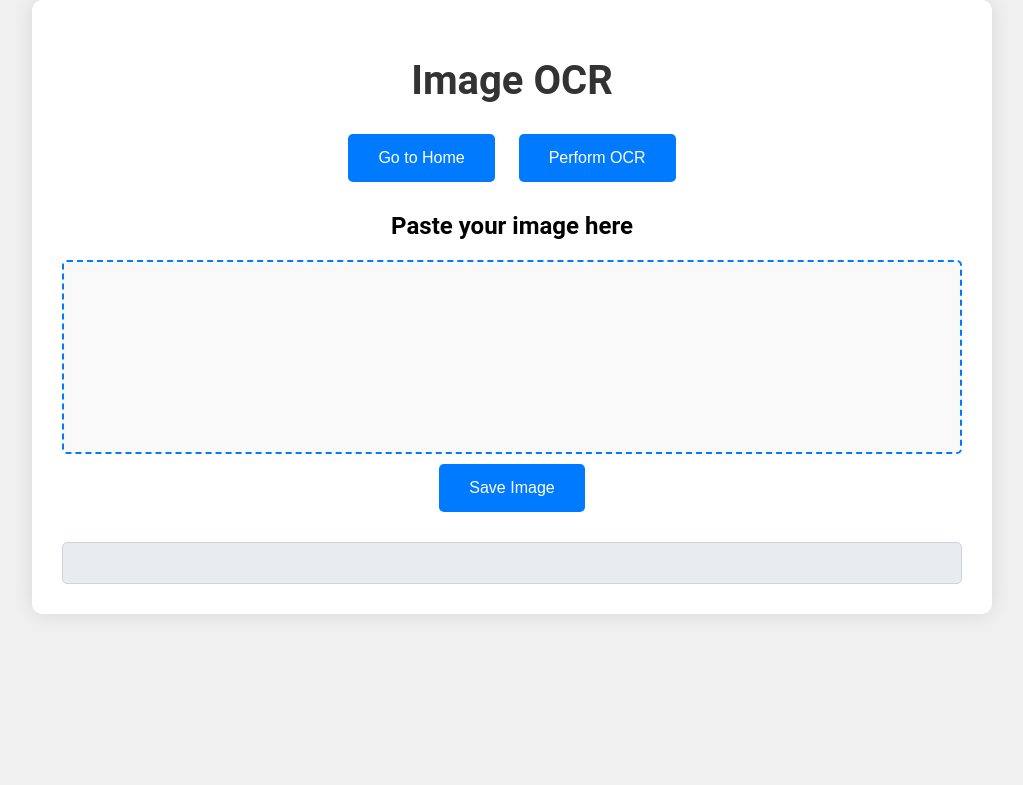
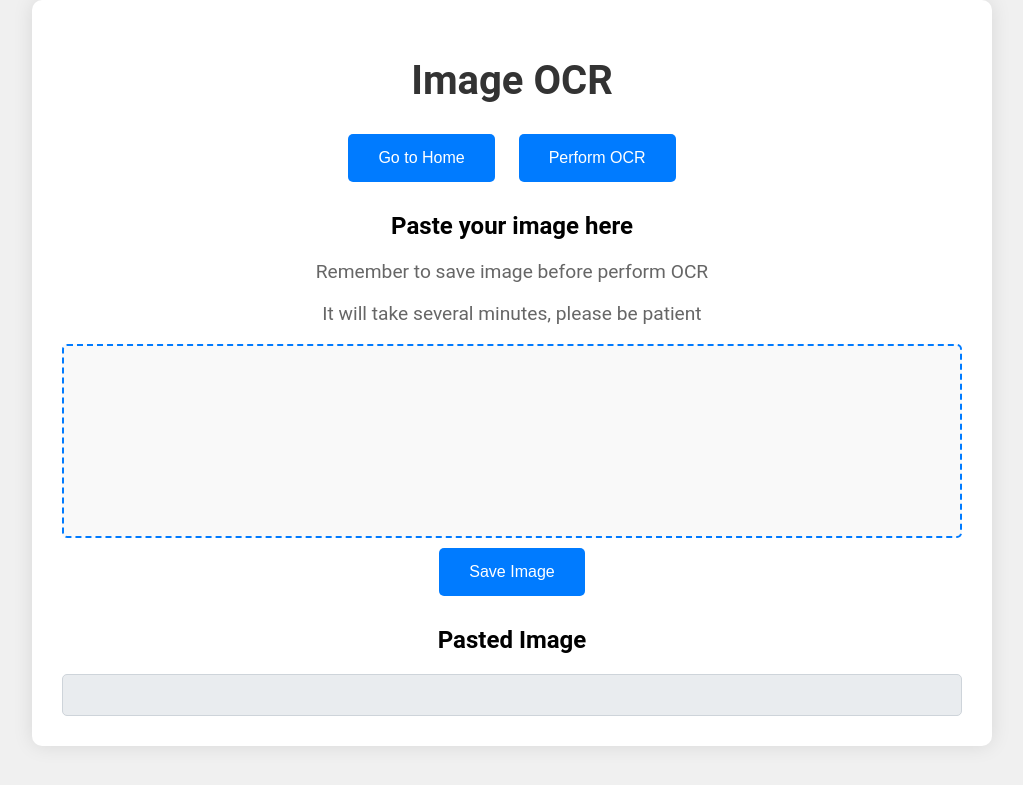
Before and after one commit to quanhuy38/VnOCR, a Flask app: page /other in a window 1280 px wide. Shown: the top 785 px of the page, without its empty margins (128-1151 px from the left). Run offline with Flask 3, Linux system fonts and the light colour scheme.

Commit message:
Update other.html

```diff
--- a/templates/other.html
+++ b/templates/other.html
@@ -15,11 +15,18 @@
         </div>
         <div class="paste-container">
             <h2>Paste your image here</h2>
+          <p>Remember to save image before perform OCR</p>
+          <p>It will take several minutes, please be patient</p>
             <div id="paste-box" contenteditable="true" onpaste="handlePaste(event)">
                 <p></p>
             </div>
-            <img id="pasted-image" src="" alt="Pasted Image" style="display: none;">
             <button type="button" onclick="saveImage()">Save Image</button>
+        </div>
+        <div id="image-container">
+            <h2>Pasted Image</h2>
+            <div class="image-frame">
+                <img id="pasted-image" src="" alt="Pasted Image" style="display: none;">
+            </div>
         </div>
         <div id="ocr-result" class="ocr-result"></div>
         <div id="loading" class="loading" style="display: none;">Loading</div>
```
